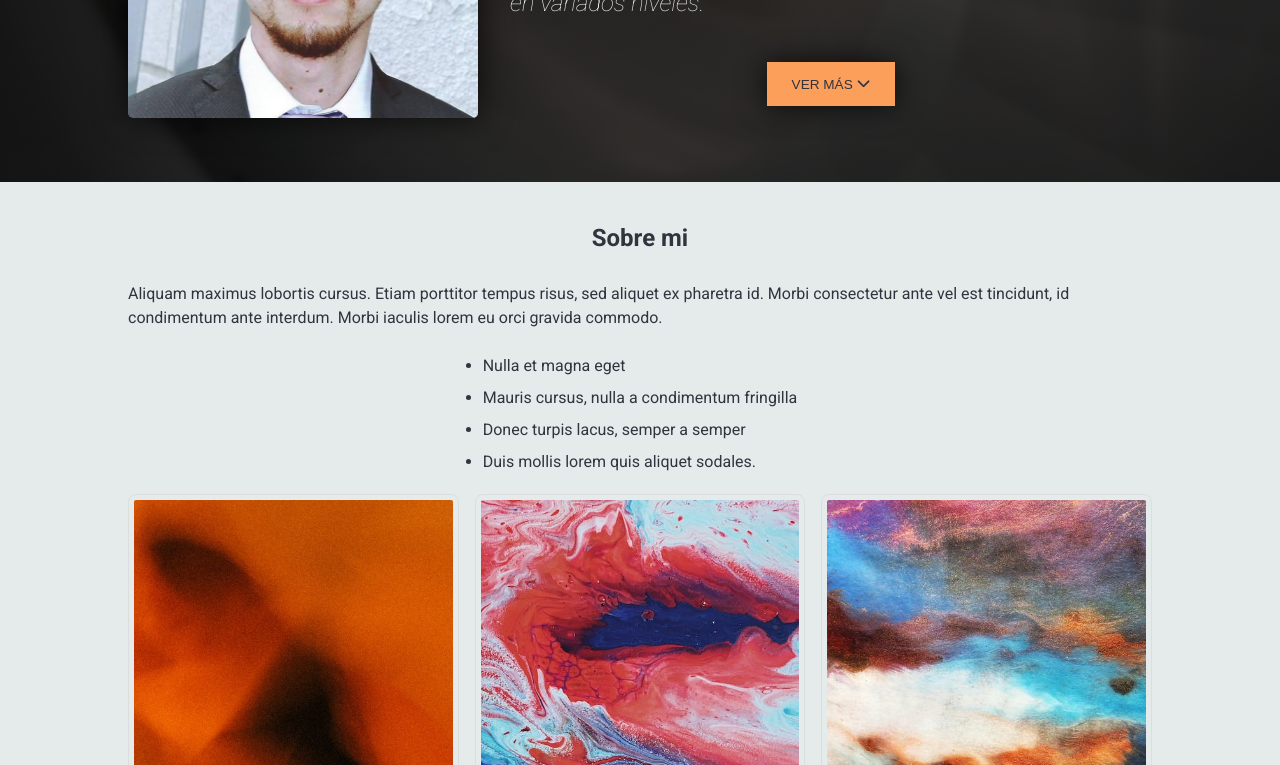
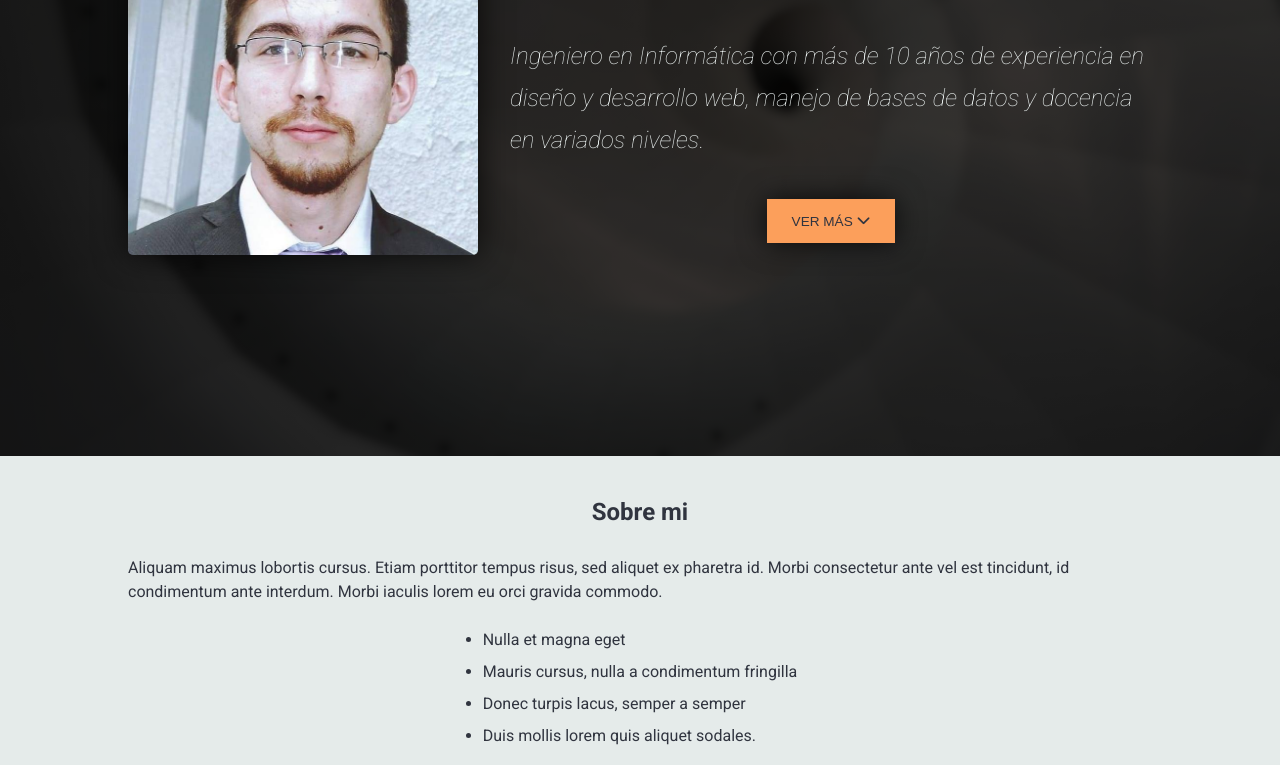
Before and after one commit to devhuesitos/profile-website, a plain HTML site: page index.html in a window 1280 px wide. Shown: the part 344-1109 px from the top of the page. Drawn offline with Linux system fonts and the light colour scheme.

Commit message:
Adjusted landing section height on large devices

```diff
--- a/css/styles.css
+++ b/css/styles.css
@@ -213,6 +213,8 @@ h1, h2, h3, p {
 /* ------------- */
 
 .section-intro-bg {
+	display: flex;
+	align-items: center;
 	background-image: linear-gradient(rgba(0, 0, 0, 0.8), rgba(0, 0, 0, 0.8)), url('../media/intro-bg.jpg');
 	background-position: center;
 	background-repeat: no-repeat;
@@ -374,6 +376,10 @@ footer {
 	}
 
 	/* Intro section */
+	.section-intro-bg {
+		height: 100vh;
+	}
+
 	.profile-pic {
 		max-width: 350px;
 	}
@@ -409,6 +415,7 @@ footer {
 	/* Intro section */
 	.section-intro-bg {
 		padding-top: 7rem;
+		height: 100vh;
 	}
 
 	.profile-pic {
```
